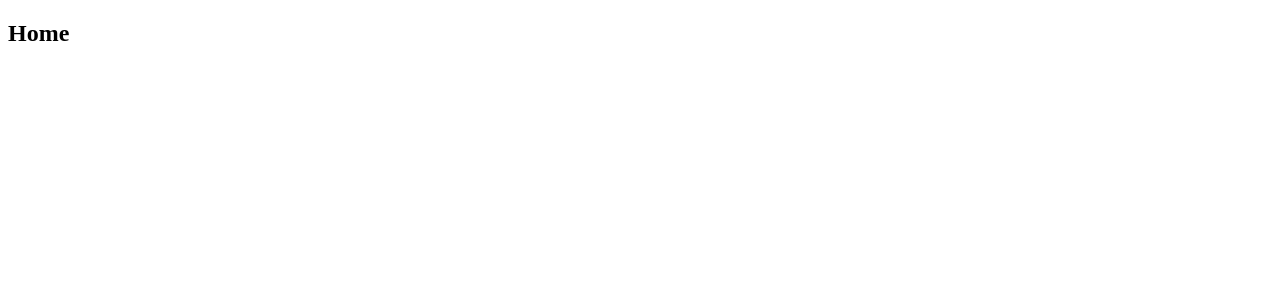
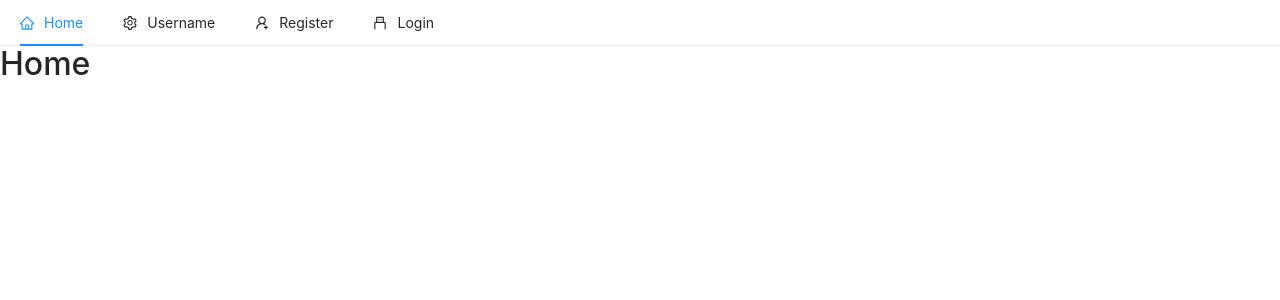
Before and after one commit to RumaRDas/roopkotha, a React (Create React App) app in the folder client/: page / in a window 1280 px wide. Shown: the top 300 px of the page. Built offline with nearby package versions, Linux system fonts and the light colour scheme.

Commit message:
adding navbar and link with nave item . installing antdesign in projects

```diff
--- a/client/package.json
+++ b/client/package.json
@@ -3,9 +3,11 @@
   "version": "0.1.0",
   "private": true,
   "dependencies": {
+    "@ant-design/icons": "^4.7.0",
     "@testing-library/jest-dom": "^5.16.1",
     "@testing-library/react": "^12.1.2",
     "@testing-library/user-event": "^13.5.0",
+    "antd": "^4.12.2",
     "react": "^17.0.2",
     "react-dom": "^17.0.2",
     "react-router-dom": "^6.2.1",
--- a/client/public/index.html
+++ b/client/public/index.html
@@ -10,34 +10,30 @@
       content="Web site created using create-react-app"
     />
     <link rel="apple-touch-icon" href="%PUBLIC_URL%/logo192.png" />
-    <!--
-      manifest.json provides metadata used when your web app is installed on a
-      user's mobile device or desktop. See https://developers.google.com/web/fundamentals/web-app-manifest/
-    -->
+
     <link rel="manifest" href="%PUBLIC_URL%/manifest.json" />
-    <!--
-      Notice the use of %PUBLIC_URL% in the tags above.
-      It will be replaced with the URL of the `public` folder during the build.
-      Only files inside the `public` folder can be referenced from the HTML.
+    <!-- Font Awesome -->
+    <link
+      href="https://cdnjs.cloudflare.com/ajax/libs/font-awesome/5.15.1/css/all.min.css"
+      rel="stylesheet"
+    />
+    <!-- Google Fonts -->
+    <link
+      href="https://fonts.googleapis.com/css?family=Roboto:300,400,500,700&display=swap"
+      rel="stylesheet"
+    />
+    <!-- MDB -->
+    <link
+      href="https://cdnjs.cloudflare.com/ajax/libs/mdb-ui-kit/3.10.1/mdb.min.css"
+      rel="stylesheet"
+    />
+    <!--Bootstrap-->
 
-      Unlike "/favicon.ico" or "favicon.ico", "%PUBLIC_URL%/favicon.ico" will
-      work correctly both with client-side routing and a non-root public URL.
-      Learn how to configure a non-root public URL by running `npm run build`.
-    -->
-    <title>React App</title>
+    <link rel="stylesheet" href="https://cdnjs.cloudflare.com/ajax/libs/twitter-bootstrap/4.0.0-alpha.6/css/bootstrap.min.css"/>
+    <title>Roop Kotha Boson</title>
   </head>
   <body>
     <noscript>You need to enable JavaScript to run this app.</noscript>
     <div id="root"></div>
-    <!--
-      This HTML file is a template.
-      If you open it directly in the browser, you will see an empty page.
-
-      You can add webfonts, meta tags, or analytics to this file.
-      The build step will place the bundled scripts into the <body> tag.
-
-      To begin the development, run `npm start` or `yarn start`.
-      To create a production bundle, use `npm run build` or `yarn build`.
-    -->
   </body>
 </html>
--- a/client/src/App.js
+++ b/client/src/App.js
@@ -3,14 +3,19 @@ import { Routes, Route } from "react-router-dom";
 import Login from "./pages/auth/Login";
 import Register from "./pages/auth/Register";
 import Home from "./pages/Home";
+import Header from "./components/nav/Header";
 
 const App = () => {
   return (
-    <Routes>
+    <>
+    <Header/>
+     <Routes>
       <Route exact path="/" element={<Home />} />
       <Route exact path="/login" element={<Login />} />
       <Route exact path="/register" element={<Register />} />
     </Routes>
+    </>
+
   );
 };
 
--- /dev/null
+++ b/client/src/components/nav/Header.js
@@ -0,0 +1,41 @@
+import React, { useState } from "react";
+import { Menu } from "antd";
+import {
+  HomeOutlined,
+  UsbOutlined,
+  UserAddOutlined,
+  AppstoreOutlined,
+  SettingOutlined,
+} from "@ant-design/icons";
+
+import { Link } from "react-router-dom";
+const { SubMenu, Item } = Menu; //Menu.SubMenu
+
+const Header = () => {
+  const [current, setCurrent] = useState("home");
+
+  const handleClick = (e) => {
+    //console.log(e.key);
+    setCurrent(e.key);
+  };
+
+  return (
+    <Menu onClick={handleClick} selectedKeys={[current]} mode="horizontal">
+      <Item key="home" icon={<HomeOutlined />}>
+        <Link to="/">Home</Link>
+      </Item>
+      <SubMenu key="username" icon={<SettingOutlined />} title="Username">
+        <Item key="option1">Option 1</Item>
+        <Item key="option2">Option 2</Item>
+      </SubMenu>
+
+      <Item key="register" icon={<UserAddOutlined />} className="float-right">
+        <Link to="/register">Register</Link>
+      </Item>
+      <Item key="login" icon={<UsbOutlined />} className="float-right">
+        <Link to="/login">Login</Link>
+      </Item>
+    </Menu>
+  );
+};
+export default Header;
--- a/client/src/index.js
+++ b/client/src/index.js
@@ -4,6 +4,7 @@ import ReactDOM from 'react-dom';
 import App from "./App";
 import reportWebVitals from "./reportWebVitals";
 import { BrowserRouter } from "react-router-dom";
+import "antd/dist/antd.css";
 
 ReactDOM.render(
   <React.StrictMode>
```
Also changed, not shown: 1 other file (tests, documents, lock files or other folders).
